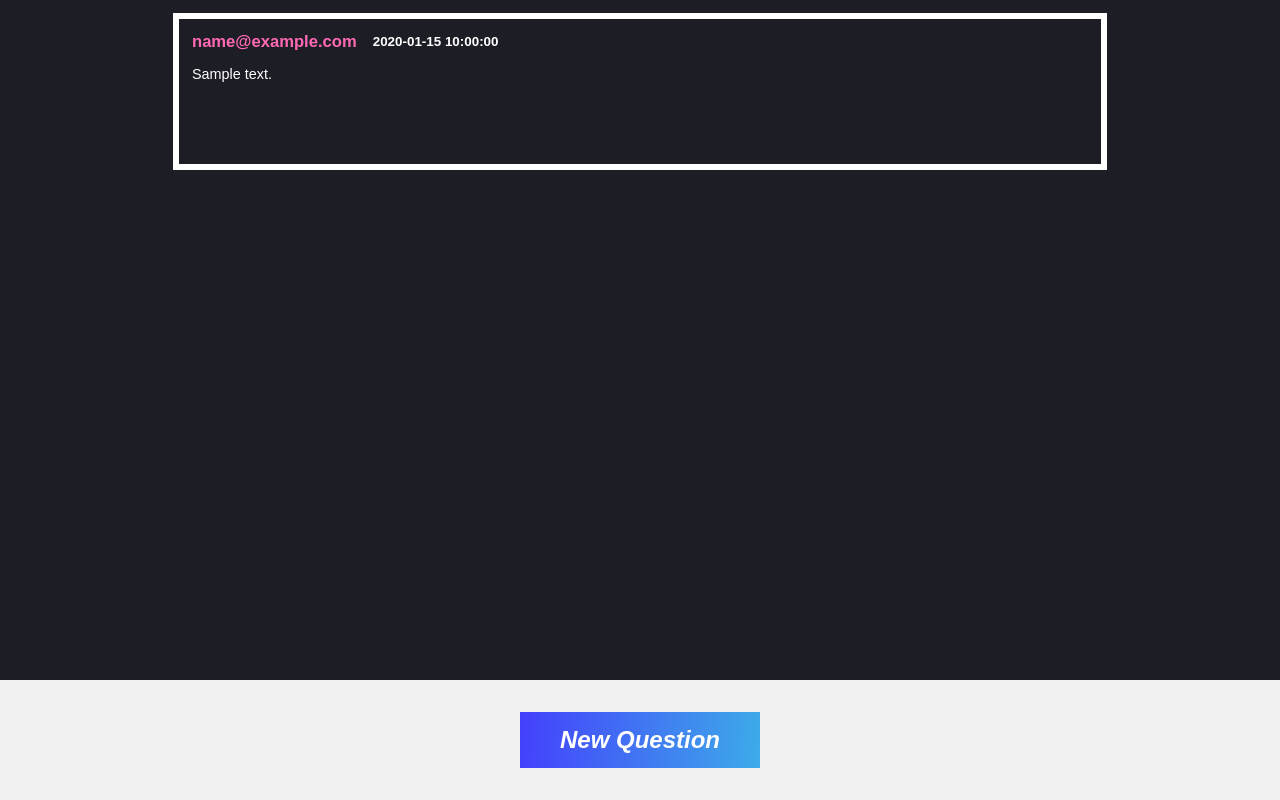
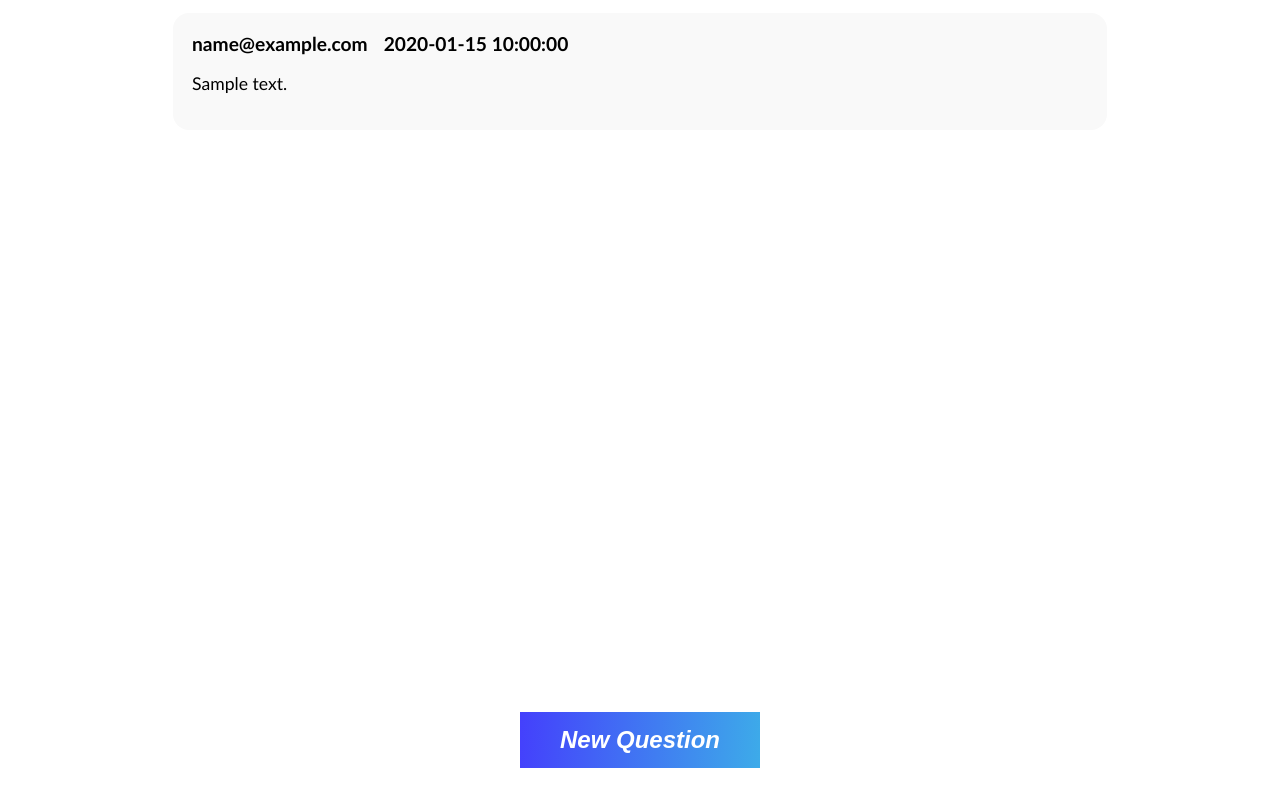
Before and after one commit to sniper3141/physicsForum, a PHP site: page /mainForum.php?i=1 in a window 1280 px wide. Run offline with PHP 8.4, Linux system fonts and the light colour scheme; the visitor is signed in with stand-in values (Sample User, id 1); tables that the repository leaves empty or names only in its code hold one stand-in row (values such as "Sample post").

Commit message:
More styling to the forum page

```diff
--- a/css/forum.css
+++ b/css/forum.css
@@ -1,13 +1,11 @@
 body{
-    background-color: #1C1D25;
-    color: white;
+    background-color: white;
+    /* background-color: #1C1D25; */
+    color: black;
     font-family: Arial, Helvetica, sans-serif;
     margin: 0;
     padding: 0;
     overflow: hidden;
-}
-#hidden{
-    display: none !important;
 }
 
 main{
@@ -24,14 +22,18 @@ main{
 h1{
     text-align: center;
     font-size: 3rem;
+    font-weight: 700;
 }
 
 .forumItem{
     margin: 1%;
     width: 70vw;
-    height: 15vh;
-    padding: 1%;
-    border: 0.4rem white solid;
+    /* height: 30000% !important; */
+    padding: 1.5%;
+    /* border: 0.4rem white solid; */
+    background-color: #f9f9f9;
+    border-radius: 1rem;
+    /* background-color: #22242e; */
     word-wrap: break-word;
 }
 
@@ -40,7 +42,7 @@ h1{
     bottom: 0rem;
     /* padding: 3rem; */
     height: 15vh;
-    background-color: #f1f1f1;
+    background-color: white;
     color: black;
     margin: 0;
     width: 100vw;
@@ -58,15 +60,20 @@ h1{
 .userEmail{
     margin: 0;
     margin-right: 1rem;
-    color: hotpink !important;
+    color: black !important;
 }
 
 h6{
     margin: 0;
+    font-weight: 700;
+    font-size: 1.2rem;
+    font-family:'Gill Sans', 'Gill Sans MT', Calibri, 'Trebuchet MS', sans-serif;
 }
 
+
 p{
-    font-size: 0.9rem;
+    font-size: 1.1rem;
+    font-family:'Gill Sans', 'Gill Sans MT', Calibri, 'Trebuchet MS', sans-serif;
 }
 
 #textWrapper{
@@ -88,3 +95,17 @@ p{
     border-radius: 0.68rem;
     cursor: pointer;
 }
+
+
+.forumInput{
+    border: 0;
+    border-bottom: black 0.3rem solid;
+    display: none;
+    width: 0;
+    font-size: 1.5rem;
+    /* transition: all 500s ease-in-out; */
+}
+
+.forumInput:focus{
+    outline: none;
+}
--- a/mainForum.php
+++ b/mainForum.php
@@ -51,7 +51,7 @@
                 echo '
                     <div class="forumItem">
                         <div class="emailAndTimeContainer">
-                            <h5 class="userEmail">'.$questionInfo[$row*3 + 2].'</h5>
+                            <h6 class="userEmail">'.$questionInfo[$row*3 + 2].'</h5>
                             <h6 class="timeOfQuestion">'.$questionInfo[$row*3 + 1].'</h6>
                         </div>
                         <p>'.$questionInfo[$row*3].'</p>
@@ -69,8 +69,8 @@
         <div id="textWrapper" onclick="clicked()">
             <h2 id="newQuestionButton">New Question</h2>
         </div>
-        <form class='form signup' id="hidden" action="./includes/handleForum.inc.php" method="post" autocomplete="off">
-            <input type="text" name="mainForum" required>
+        <form class='form' action="./includes/handleForum.inc.php" method="post" autocomplete="off">
+            <input class="forumInput" id="noWidth" type="text" name="mainForum" placeholder="Enter a Question" required>
         </form>
     </div>
 </body>
@@ -91,14 +91,25 @@
         }, 100)
         setTimeout(() => {
             button.style.display = "none";
+            const forum = document.querySelector(".forumInput");
+            forum.style.display = "flex";
+            forum.style.width = "40vw";
         }, 300)
 
-        // console.log("1")
     }
 
     function showButton(){
         const button = document.querySelector("#textWrapper");
         const wrapper = document.querySelector("#formWrapper")
+        const forum = document.querySelector(".forumInput");
+
+        if (forum === document.activeElement){
+            // console.log("true")
+            return;
+        }
+
+        forum.style.display = "none";
+        forum.style.width = "0";
         if (button.style.display != "none"){
             setTimeout(() => {
                 button.style.display = "flex";
@@ -117,7 +128,10 @@
             button.style.color = "rgb(255, 255, 255, 1)";
             wrapper.removeEventListener("click", showButton);
         }, 100)
-        console.log("2")
     }
+
+    // showInput(){
+
+    // }
 </script>
 </html>
```
